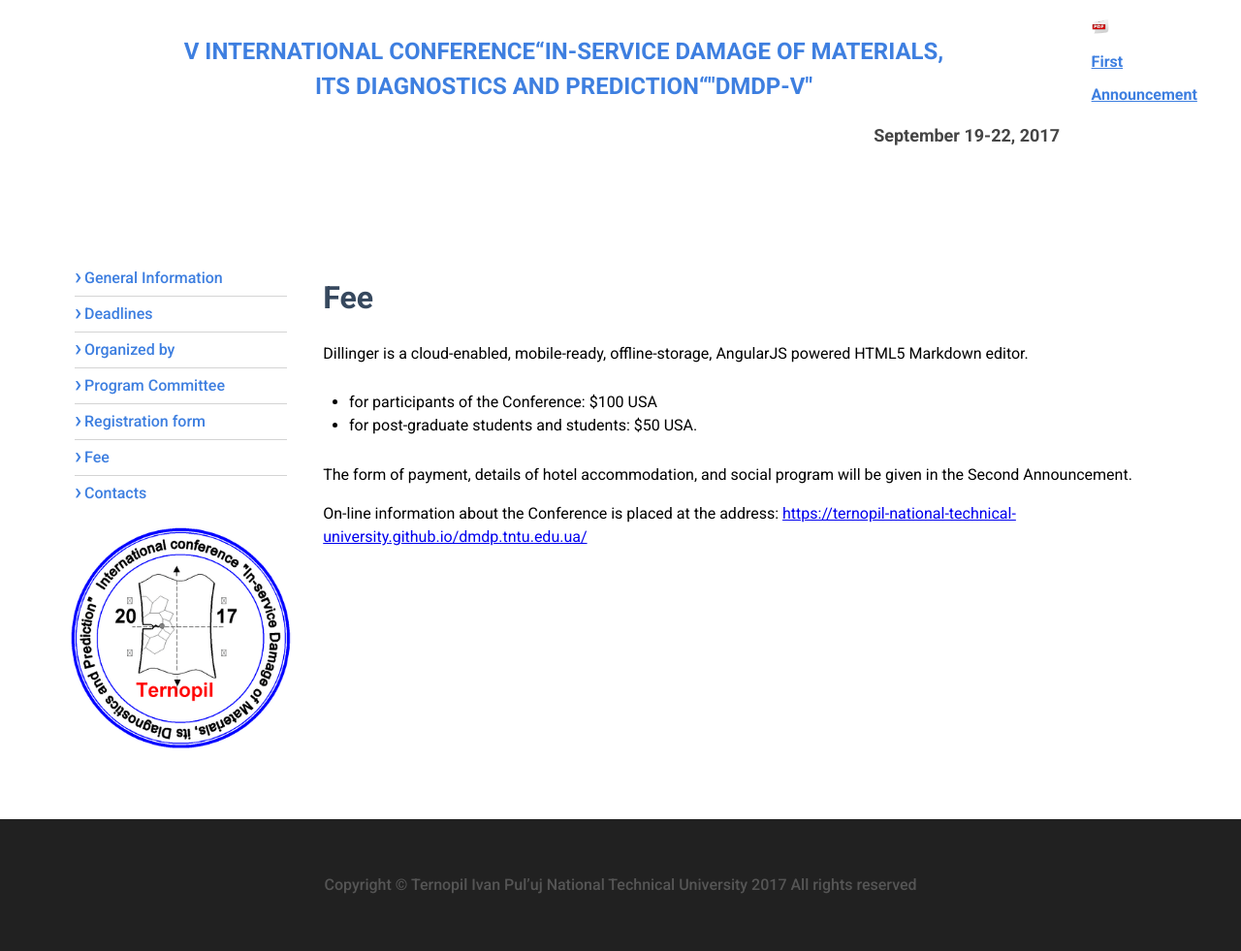
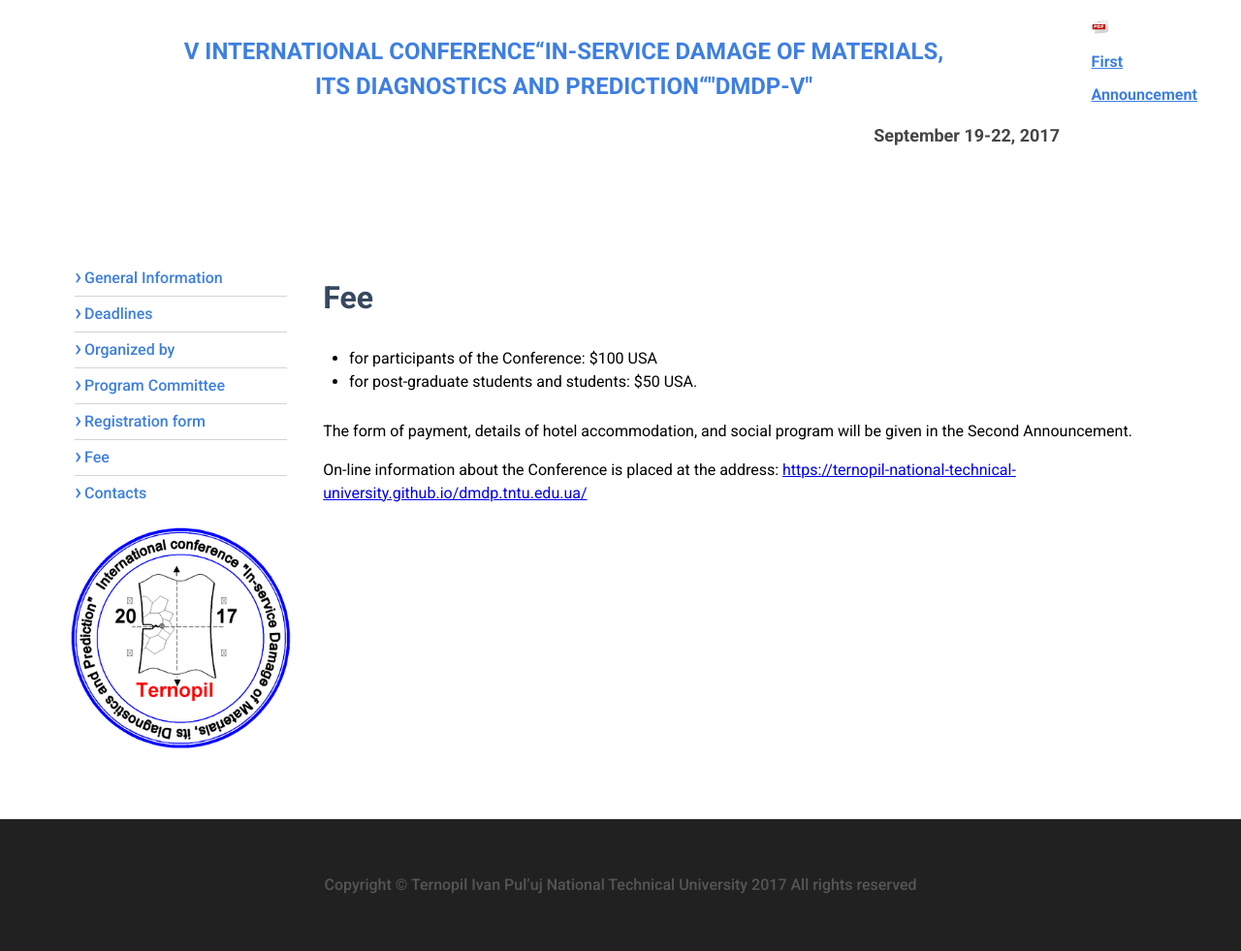
Before and after one commit to sivanchenko/dmdp.tntu.edu.ua, a Jekyll site: the page built from fee.md, in a window 1280 px wide. Shown: the whole page at 97% size. Built offline with Jekyll 4.4.1, drawn with Linux system fonts in a browser that asks for light colours.

Commit message:
Update fee.md

```diff
--- a/fee.md
+++ b/fee.md
@@ -4,7 +4,7 @@ title: Fee
 permalink: /fee/
 ---
 
-Dillinger is a cloud-enabled, mobile-ready, offline-storage, AngularJS powered HTML5 Markdown editor.
+
 
   - for participants of the Conference: $100 USA
   - for post-graduate students and students: $50 USA.
```
